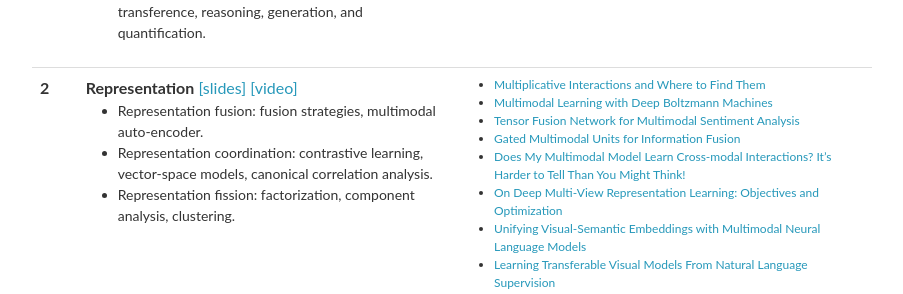
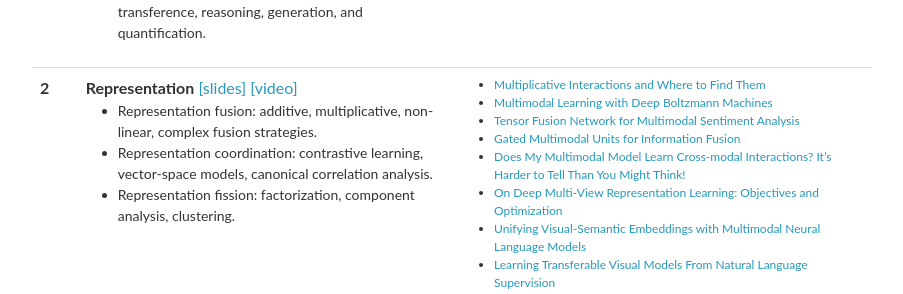
Before and after one commit to CMU-MultiComp-Lab/mmml-tutorial, a Jekyll site: the page built from _pages/schedule.md, in a window 1280 px wide and 900 px high. Shown: the part 369-663 px from the top of the window, without its empty margins (188-1091 px from the left). Built offline with Jekyll 4.4.1, drawn with Linux system fonts in a browser that asks for light colours; nearby versions of some CDN libraries; comment, search, counter and statistics services are not loaded.

Commit message:
Update lectures.yml

```diff
--- a/_data/lectures.yml
+++ b/_data/lectures.yml
@@ -14,7 +14,7 @@
   title: >
     <strong>Representation</strong> <a href="https://drive.google.com/file/d/1JzByYECmzlloWKjcPsmRrLCj-QngGWLD/view?usp=sharing">[slides]</a> <a href="https://screencast-o-matic.com/watch/c31t3rV06Ze">[video]</a>
   topics:
-    - Representation fusion&#58; fusion strategies, multimodal auto-encoder.<br/>
+    - Representation fusion&#58; additive, multiplicative, non-linear, complex fusion strategies.<br/>
     - Representation coordination&#58; contrastive learning, vector-space models, canonical correlation analysis.<br/>
     - Representation fission&#58; factorization, component analysis, clustering.<br/>
   readings:
```
